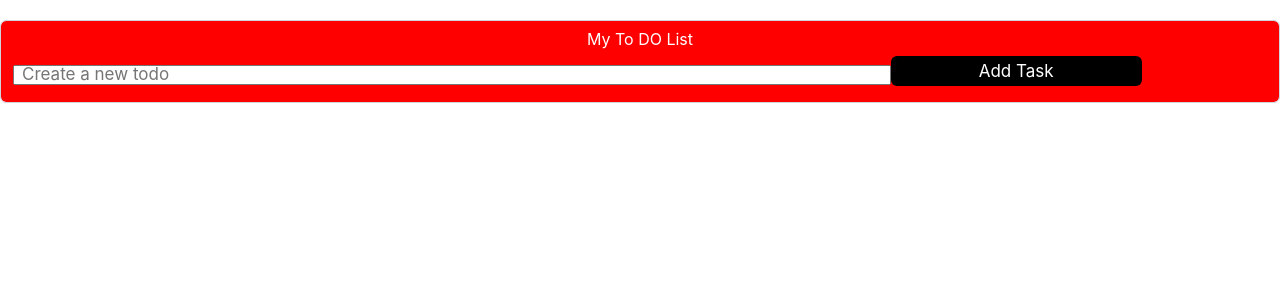
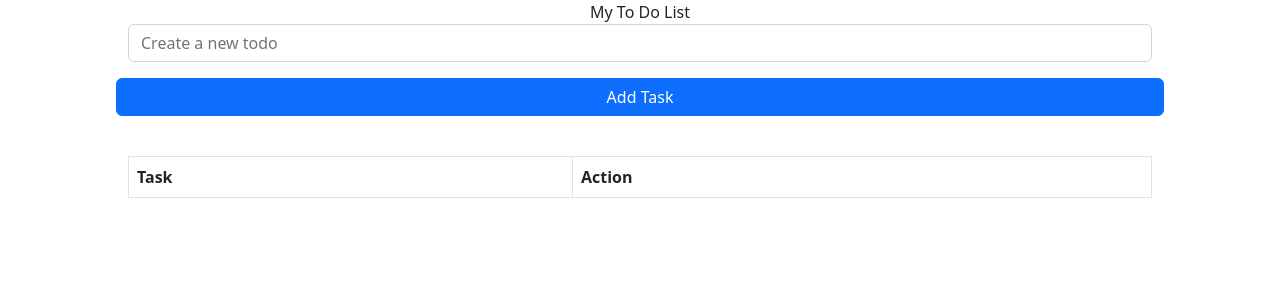
Before and after one commit to rico4pepe/todoAPP, a React (Create React App) app: page / in a window 1280 px wide. Shown: the top 300 px of the page. Built offline with nearby package versions, Linux system fonts and the light colour scheme; a small style sheet from the web is missing; the HTML template or start-up script is replaced by a standard one.

Commit message:
Updated With Booststrap

```diff
--- a/package.json
+++ b/package.json
@@ -6,7 +6,9 @@
     "@testing-library/jest-dom": "^5.16.5",
     "@testing-library/react": "^13.4.0",
     "@testing-library/user-event": "^13.5.0",
+    "bootstrap": "^5.2.3",
     "react": "^18.2.0",
+    "react-bootstrap": "^2.7.0",
     "react-dom": "^18.2.0",
     "react-icons": "^4.7.1",
     "react-scripts": "5.0.1",
--- a/public/index.html
+++ b/public/index.html
@@ -3,7 +3,12 @@
   <head>
     <meta charset="utf-8" />
     <link rel="icon" href="%PUBLIC_URL%/favicon.ico" />
-    <link href="https://cdn.jsdelivr.net/npm/bootstrap@5.2.3/dist/css/bootstrap.min.css" rel="stylesheet" integrity="sha384-EVSTQN3/azprG1Anm3QDgpJLIm9Nao0Yz1ztcQTwFspd3yD65VohhpuuCOmLASjC" crossorigin="anonymous">
+    <link
+  rel="stylesheet"
+  href="https://cdn.jsdelivr.net/npm/bootstrap@5.2.3/dist/css/bootstrap.min.css"
+  integrity="sha384-rbsA2VBKQhggwzxH7pPCaAqO46MgnOM80zW1RWuH61DGLwZJEdK2Kadq2F9CUG65"
+  crossorigin="anonymous"
+/>
     <meta name="viewport" content="width=device-width, initial-scale=1" />
     <meta name="theme-color" content="#000000" />
     <meta
--- a/src/App.js
+++ b/src/App.js
@@ -8,6 +8,13 @@ import { useState, useEffect } from "react";
 import { v4 as uuidv4 } from 'uuid';
 import Swal from "sweetalert2";
 import {FaPencilAlt, FaTimes} from 'react-icons/fa';
+import Col from 'react-bootstrap/Col';
+import Form from 'react-bootstrap/Form';
+import Row from 'react-bootstrap/Row';
+import 'bootstrap/dist/css/bootstrap.min.css';
+import Button from 'react-bootstrap/Button';
+import Table from 'react-bootstrap/Table';
+
 
  function App() {
 
@@ -161,39 +168,59 @@ function handleEditFormSubmit(e) {
 
 
       {isEditing ? (
-           <form className="add-form" onSubmit={handleEditFormSubmit}>
-           <div className="form-control">
+           <Form className="add-form" onSubmit={handleEditFormSubmit}>
+           <div className="">
+           <div class="col-md-12 text-center">
            <label>Edit To Do List</label>
-             <input
+           </div>
+
+           <Row>
+        <Form.Group className="mb-3">
+        <Form.Control
         name="todo"
         type="text"
         placeholder="Edit todo"
         value={currentTodo.text}
         onChange={handleEditInputChange}
         />
-             <button className="btn btn-block"> Update Task</button>
-             <button className="btn btn-block-cancel" onClick={() => setIsEditing(false)}>Cancel</button>
+      </Form.Group>
+        </Row>
+        <div class="col-md-12 text-center">
+            <Button  variant="primary" type="submit"> Update Task</Button >&nbsp;&nbsp;
+            <Button  variant="warning" type="submit" onClick={() => setIsEditing(false)}>Cancel</Button >
              </div>
-           </form>
+            </div>
+           </Form>
       ) : (
-        <form className="add-form" onSubmit={handleFormSubmit}>
-        <div className="form-control">
-        <label>My To DO List</label>
-          <input
-            name="todo"
-            type="text"
-            placeholder="Create a new todo"
-            value={todo}
-            onChange={handleInputChange}
-          />
-          <button className="btn btn-block"> Add Task</button>
+        <Form className="add-form" onSubmit={handleFormSubmit}>
+        <div className="">
+        <div class="col-md-12 text-center">
+        <label className='Mylabel'>My To Do List</label>
         </div>
-        </form>
+
+        <Row>
+        <Form.Group className="mb-3">
+        <Form.Control placeholder="Create a new todo"   value={todo}  onChange={handleInputChange}/>
+      </Form.Group>
+        </Row>
+        <Row>
+          <Button  variant="primary" type="submit"> Add Task</Button >
+        </Row>
+          </div>
+        </Form>
       )}
 
 
 
-      <table class="table-style">
+      <Table striped bordered hover>
+      <thead>
+        <tr>
+
+          <th>Task</th>
+          <th>Action</th>
+        </tr>
+      </thead>
+      <tbody>
       {todos.map((todo) => (
         <tr key={todo.id}>
           <td>
@@ -204,7 +231,9 @@ function handleEditFormSubmit(e) {
           </td>
         </tr>
         ))}
-      </table>
+      </tbody>
+
+      </Table>
 
 
     </div>
--- a/src/index.css
+++ b/src/index.css
@@ -20,67 +20,27 @@ code {
 .add-form {
   margin-bottom: 40px;
 }
-.form-control {
+.my-control {
   margin: 20px 0;
   background-color: red;
   color:#fff;
 }
-.form-control label {
-  display: block;
-  text-align: center;
-  margin-bottom: 5px;
-}
-.form-control input {
-  width: 70%;
-  height: 20px;
-  padding: 3px 7px;
-  font-size: 17px;
+
+
+.App{
+  margin: 0px auto;
+  width: 80%;
 }
 
 
 
-.form-control input:focus {
-  outline: 0;
-}
-.btn {
-  background: #000;
-  color: #fff;
-  border: none;
-  padding: 10px 20px;
-  cursor: pointer;
-  text-decoration: none;
-}
+
 .btn:focus {
   outline: none;
   color: white;
 }
-.btn-block {
-  width: 20%;
-  height: 30px;
-  padding: 3px 7px;
-  font-size: 17px;
-  margin-bottom: 10px;
-}
-.btn-block-cancel {
-  width: 5%;
-  height: 30px;
-  padding: 3px 7px;
-  font-size: 17px;
-  margin-bottom: 10px;
-  text-align: center;
-  margin-left: 2px;
-}
 
 
-.task {
-  background: #f4f4f4;
-  margin: 5px;
-  padding: 10px 20px;
-  cursor: pointer;
-  border-radius: 5px;
-  display: flex;
-  justify-content: space-between;
-}
 .textBold {
   font-weight: bold;
 }
@@ -104,7 +64,7 @@ ul {
 
   }
 
-  .table-style{
+  /* .table-style{
     width: 100%;
   }
 
@@ -118,4 +78,4 @@ ul {
 
   tr:nth-child(odd) {
       background-color: #8F9AA5;
-  }
+  } */
```
Also changed, not shown: 1 other file (tests, documents, lock files or other folders). Lines whose indentation alone changed are shown as unchanged.
